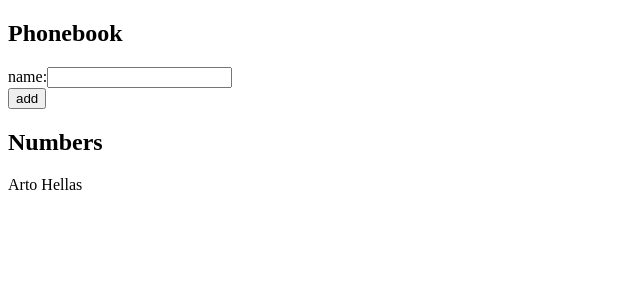
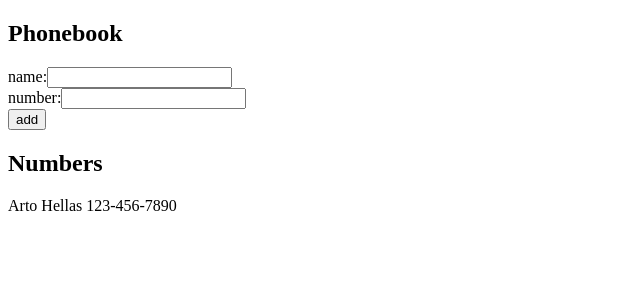
Before and after one commit to jtmcg0/FullStackOpen, a React (Vite) app in the folder part2/phonebook/: page / in a window 1280 px wide. Shown: the top 300 px of the page, without its empty margins (0-640 px from the left). Built offline with nearby package versions, Linux system fonts and the light colour scheme.

Commit message:
End of Exercise 2.8

```diff
--- a/part2/phonebook/src/App.jsx
+++ b/part2/phonebook/src/App.jsx
@@ -3,18 +3,22 @@
 const Person = ({person}) => {
   return (
     <div>
-      {person.name}
+      {person.name} {person.number}
     </div>
   )
 }
 
 const App = () => {
+
   const [persons, setPersons] = useState([
     { name: 'Arto Hellas',
+      number: '123-456-7890',
       id: '1'
      }
   ])
+
   const [newName, setNewName] = useState('')
+  const [newNumber, setNewNumber] = useState('')
 
 
   const addName = (event) => {
@@ -27,16 +31,22 @@
       // Add person if name doesn't exist
       const personObject = {
         name: newName,
+        number: newNumber,
         id: String(persons.length + 1)
       }
       setPersons(persons.concat(personObject))
       setNewName('')
+      setNewNumber('')
     }
   }
 
   const handleNameChange = (event) => {
     console.log(event.target.value)
     setNewName(event.target.value)
+  }
+
+  const handleNumberChange = (event) => {
+    setNewNumber(event.target.value)
   }
 
   return (
@@ -48,6 +58,13 @@
           <input
             value = {newName}
             onChange = {handleNameChange}
+          />
+        </div>
+        <div>
+          number:
+          <input
+           value = {newNumber}
+           onChange = {handleNumberChange}
           />
         </div>
         <div>
```
